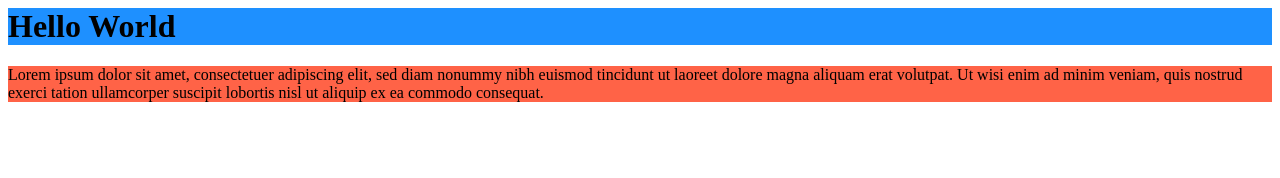
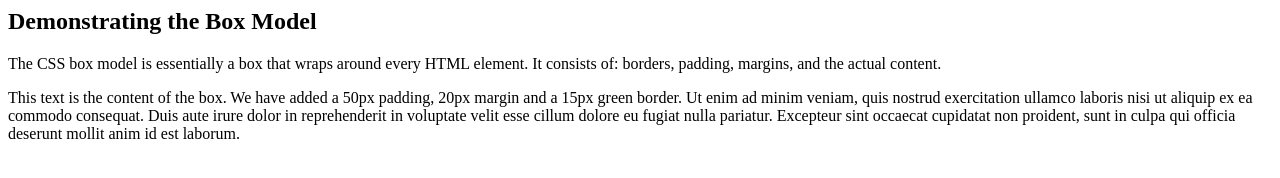
Before and after one commit to rubmayos/Proyecto-Web, a plain HTML site: page index.html in a window 1280 px wide. Drawn offline with Linux system fonts and the light colour scheme.

Commit message:
Update index.html

```diff
--- a/index.html
+++ b/index.html
@@ -1,15 +1,14 @@
 <html>
-  <head>
-    <link rel="stylesheet" href="mystyle.css">
-  </head>
+<head>
+
+</head>
 <body>
 
-<h1 style="background-color:DodgerBlue;">Hello World</h1>
+<h2>Demonstrating the Box Model</h2>
 
-<p style="background-color:Tomato;">
-Lorem ipsum dolor sit amet, consectetuer adipiscing elit, sed diam nonummy nibh euismod tincidunt ut laoreet dolore magna aliquam erat volutpat.
-Ut wisi enim ad minim veniam, quis nostrud exerci tation ullamcorper suscipit lobortis nisl ut aliquip ex ea commodo consequat.
-</p>
+<p>The CSS box model is essentially a box that wraps around every HTML element. It consists of: borders, padding, margins, and the actual content.</p>
+
+<div>This text is the content of the box. We have added a 50px padding, 20px margin and a 15px green border. Ut enim ad minim veniam, quis nostrud exercitation ullamco laboris nisi ut aliquip ex ea commodo consequat. Duis aute irure dolor in reprehenderit in voluptate velit esse cillum dolore eu fugiat nulla pariatur. Excepteur sint occaecat cupidatat non proident, sunt in culpa qui officia deserunt mollit anim id est laborum.</div>
 
 </body>
 </html>
```
